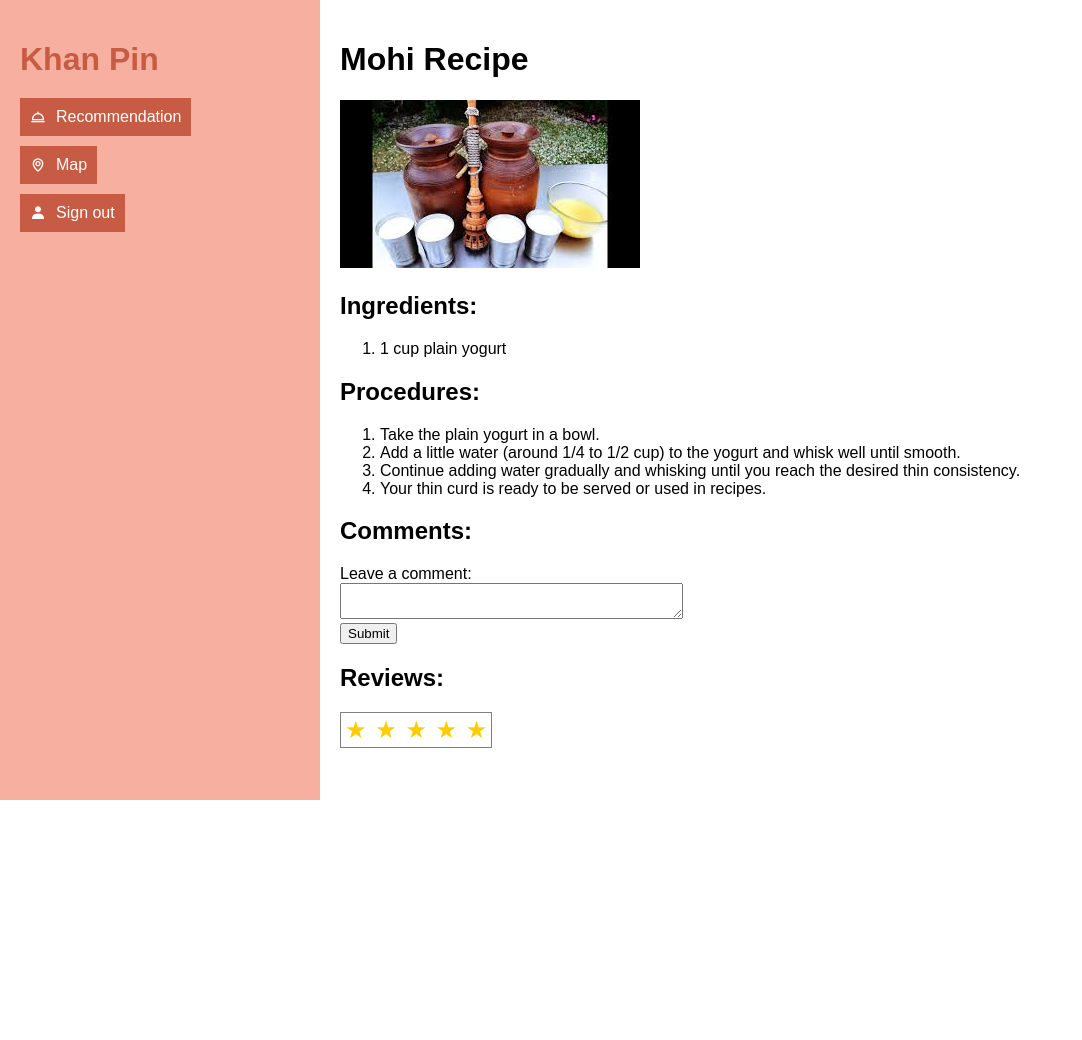
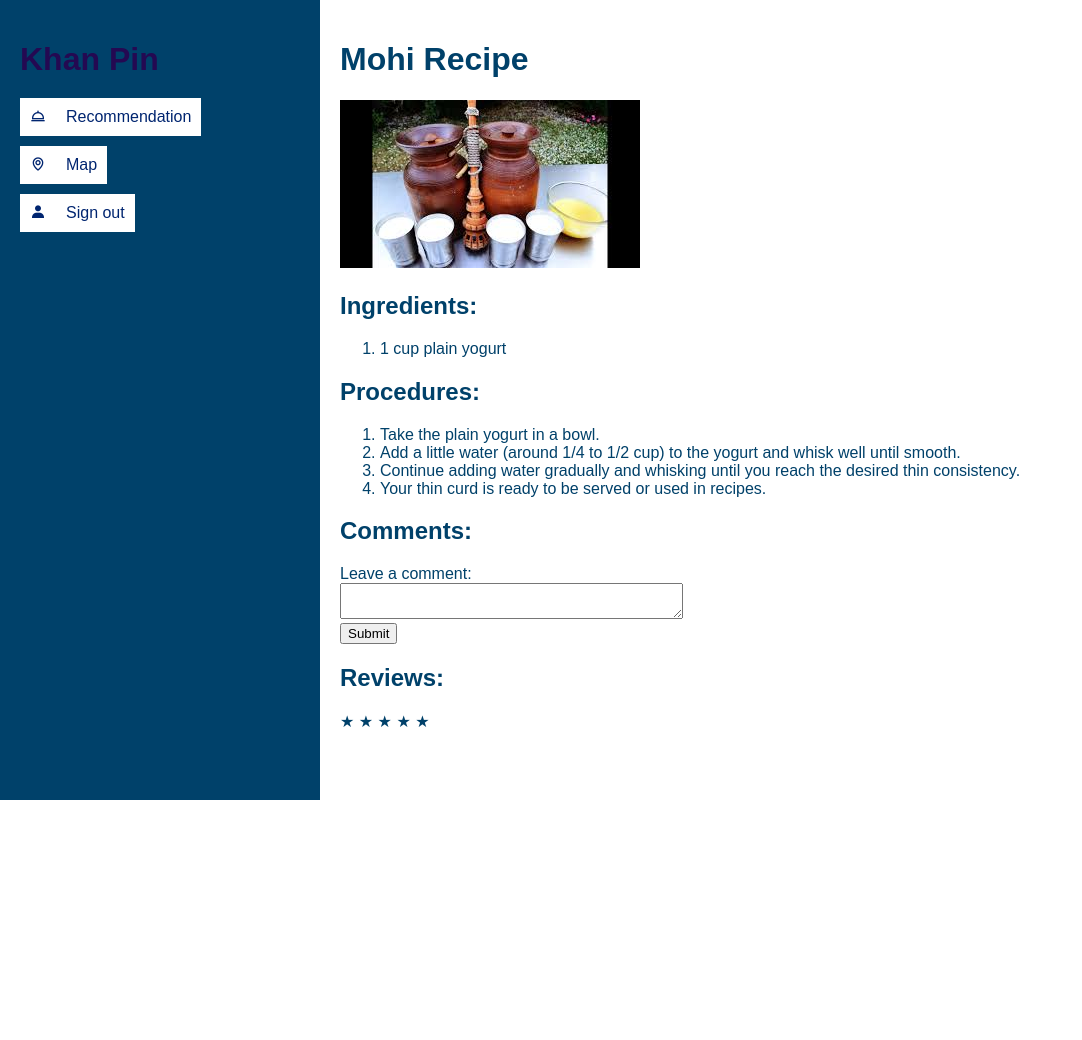
Before and after one commit to anujalamsal/khanpin, a Node server app: page /mohi.html in a window 1280 px wide. Shown: the top 1040 px of the page, without its empty margins (0-1082 px from the left). Run offline with Node 20, Linux system fonts and the light colour scheme; some libraries are stand-ins or nearby versions.

Commit message:
Update food.css

```diff
--- a/public/food.css
+++ b/public/food.css
@@ -2,6 +2,7 @@ body {
     font-family: Arial, sans-serif;
     margin: 0;
     padding: 0;
+    color:#00416A;
 }
 
 .container {
@@ -12,9 +13,10 @@ body {
 
 .left-side {
     width: 100%;
-    background-color: #f7b0a0;
+    background-color: #00416A;
     padding: 20px;
     box-sizing: border-box;
+    height:100vh;
 }
 
 .left-side h1 {
@@ -22,12 +24,12 @@ body {
     color: white;
 }
 a {
-    color: #C85B43;
+    color: #240952;
     text-decoration: none;
 }
 
 a:hover {
-    color: #d88370;
+    color: rgb(160, 136, 136);
     text-decoration: none;
 }
 
@@ -36,24 +38,25 @@ a:hover {
     flex-direction: column;
 }
 
+
 .buttons a {
     text-decoration: none;
 }
 
+
 .buttons button {
-    margin-bottom: 10px;
-    padding: 10px;
+    padding: 10px ;
     border: none;
-    background-color: #C85B43;
-    color: white;
+    background-color: white;
+    color: #002570;
     font-size: 16px;
     text-align: left;
     display: flex;
-    align-items: center;
+    margin-bottom: 10px;
 }
 
 .buttons button i {
-    margin-right: 10px;
+    margin-right: 20px;
 }
 
 .right-side {
@@ -62,193 +65,7 @@ a:hover {
     box-sizing: border-box;
 }
 
-.right-side input[type="text"] {
-    width: 100%;
-    padding: 10px;
-    border: 1px solid #ccc;
-    border-radius: 4px;
-    font-size: 16px;
-    box-sizing: border-box;
-    margin-bottom: 20px;
-}
-
-.filters {
-    margin-bottom: 20px;
-}
-
-.filters h4 {
-    font-size: 16px;
-    margin-bottom: 10px;
-    color: #333;
-}
-
-.filters select {
-    width: 80%;
-    padding: 10px;
-    border: 1px solid #ccc;
-    border-radius: 4px;
-    font-size: 16px;
-    margin-bottom: 10px;
-}
-
-.food-items {
-    display: grid;
-    grid-template-columns: repeat(auto-fit, minmax(300px, 1fr));
-    gap: 20px;
-}
-
-.food-item {
-    border: 1px solid #ccc;
-    border-radius: 8px;
-    padding: 10px;
-    background-color: #fff;
-}
-
-.food-item img {
-    width: 100%;
-    border-radius: 8px;
-    margin-bottom: 10px;
-}
-
-.food-item h3 {
-    font-size: 18px;
-    margin-bottom: 5px;
-    color: #333;
-}
-
-.food-item p {
-    font-size: 14px;
-    color: #666;
-    margin-bottom: 10px;
-}
-
-.food-item a {
-    font-size: 14px;
-    color: #C85B43;
-    text-decoration: none;
-}
-
-
-
-
-@media (min-width: 768px) {
-    .filters select {
-        width: calc(50% - 5px);
-        margin-right: 10px;
-    }
-
-    .food-item {
-        padding: 8px;
-    }
-
-    .food-item img {
-        margin-bottom: 8px;
-    }
-
-    .food-items {
-        grid-template-columns: repeat(auto-fit, minmax(150px, 1fr));
-    }
-}
-
-
-
-body {
-    font-family: Arial, sans-serif;
-    margin: 0;
-    padding: 0;
-    height:100vh;
-}
-
-.container {
-    display: flex;
-    flex-direction: column;
-    height: 100vh;
-}
-
-.left-side {
-    width: 100%;
-    background-color: #f7b0a0;
-    padding: 20px;
-    box-sizing: border-box;
-    height:100%;
-}
-
-.left-side h1 {
-    margin-bottom: 20px;
-    color: white;
-}
-
-.buttons {
-    display: flex;
-    flex-direction: column;
-}
-
-.buttons a {
-    text-decoration: none;
-}
-
-.buttons button {
-    margin-bottom: 10px;
-    padding: 10px;
-    border: none;
-    background-color: #C85B43;
-    color: white;
-    font-size: 16px;
-    text-align: left;
-    display: flex;
-    align-items: center;
-}
-
-.buttons button i {
-    margin-right: 10px;
-}
-
-.right-side {
-    width: 100%;
-    padding: 20px;
-    box-sizing: border-box;
-}
-
-/* .right-side input[type="text"] {
-    width: 100%;
-    padding: 10px;
-    border: 1px solid #ccc;
-    border-radius: 4px;
-    font-size: 16px;
-    box-sizing: border-box;
-} */
-
-/* .comment-section input[type="submit"] {
-    background-color: #C85B43;
-    color: white;
-    padding: 5px 10px;
-    border: none;
-    cursor: pointer;
-} */
-
-/* .comment-section input[type="submit"]:hover {
-    background-color: #d07763;
-} */
-
-.button:hover{
-    background-color: #d07763;
-}
-
-.button{
-    /* width: 20%; */
-    padding: 10px;
-    border: 1px solid #ccc;
-    border-radius: 4px;
-    font-size: 16px;
-    box-sizing: border-box;
-    background-color: #C85B43;
-    color: white;
-    padding: 5px 10px;
-    border: none;
-    cursor: pointer;
-}
-
-.card
+/*.card
 {margin:5px;
 background-color: rgb(205, 192, 192);
 }
@@ -279,7 +96,7 @@ background-color: rgb(205, 192, 192);
     color: #ffdf88;
 
 }
-
+*/
 @media (min-width: 768px) {
     .container {
         flex-direction: row;
```
